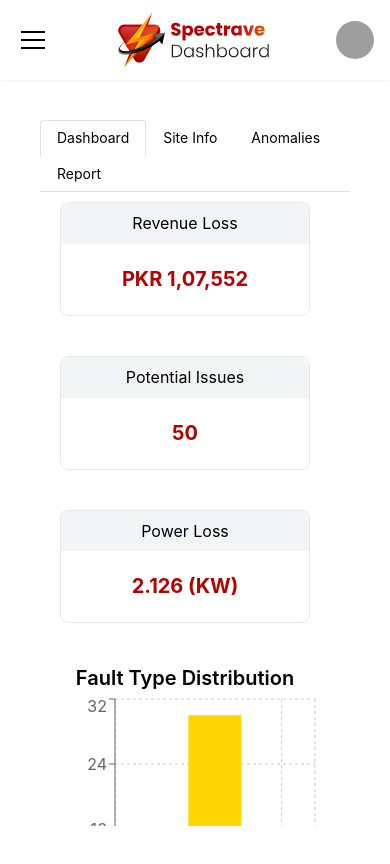
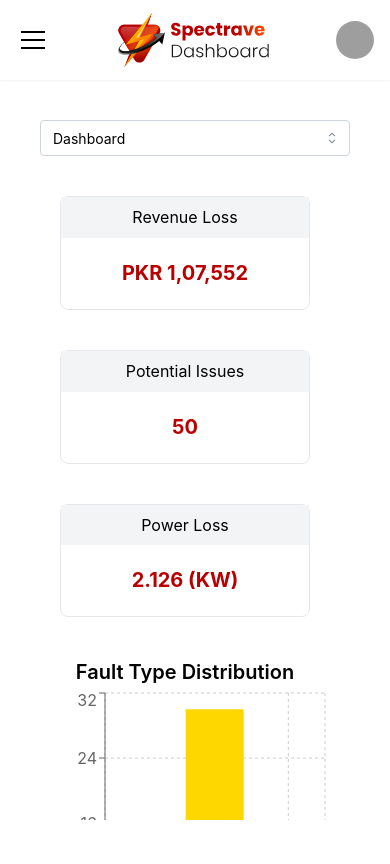
Before and after one commit to Babar78/Spectrave_Dashboard, a React (Create React App) app: page /dashboard in a window 390 px wide. Shown: the top 864 px of the page. Built offline with nearby package versions, Linux system fonts and the light colour scheme; grey boxes are pictures that could not be loaded.

Commit message:
feat: Add responsive tabs to Dashboard page

```diff
--- a/src/pages/Dashboard/Dashboard.jsx
+++ b/src/pages/Dashboard/Dashboard.jsx
@@ -1,20 +1,20 @@
-import React from 'react'
+import React, { useState } from 'react'
 
 // Mantine Tabs
+import { Select } from '@mantine/core';
 import { Tabs } from '@mantine/core';
 import AnomaliesTab from '../../sections/Dashboard/AnomaliesTab/AnomaliesTab';
 import SiteInfoTab from '../../sections/Dashboard/SiteInfoTab/SiteInfoTab';
 import ReportTab from '../../sections/Dashboard/ReportTab/ReportTab';
 import DashboardTab from '../../sections/Dashboard/DashboardTab/DashboardTab';
 
-
-
-
-
 const Dashboard = () => {
 
+  const [activeTab, setActiveTab] = useState('Dashboard');
+
   return (
-    <div className='p-10 w-full'>
+    <>
+      <div className='p-10 w-full sm:block hidden'>
         <Tabs variant="outline" defaultValue="dashboard">
           <Tabs.List>
             <Tabs.Tab value="dashboard">
@@ -48,6 +48,19 @@ const Dashboard = () => {
           </Tabs.Panel>
         </Tabs>
       </div>
+
+      <div className='sm:hidden block p-10 space-y-10'>
+        <Select
+          value={activeTab}
+          data={['Dashboard', 'Site Info', 'Anomalies', 'Report']}
+          onChange={(value) => setActiveTab(value)}
+        />
+        {activeTab === 'Dashboard' && <DashboardTab />}
+        {activeTab === 'Site Info' && <SiteInfoTab />}
+        {activeTab === 'Anomalies' && <AnomaliesTab />}
+        {activeTab === 'Report' && <ReportTab />}
+      </div>
+    </>
   );
 }
 
```
Lines whose indentation alone changed are shown as unchanged.
